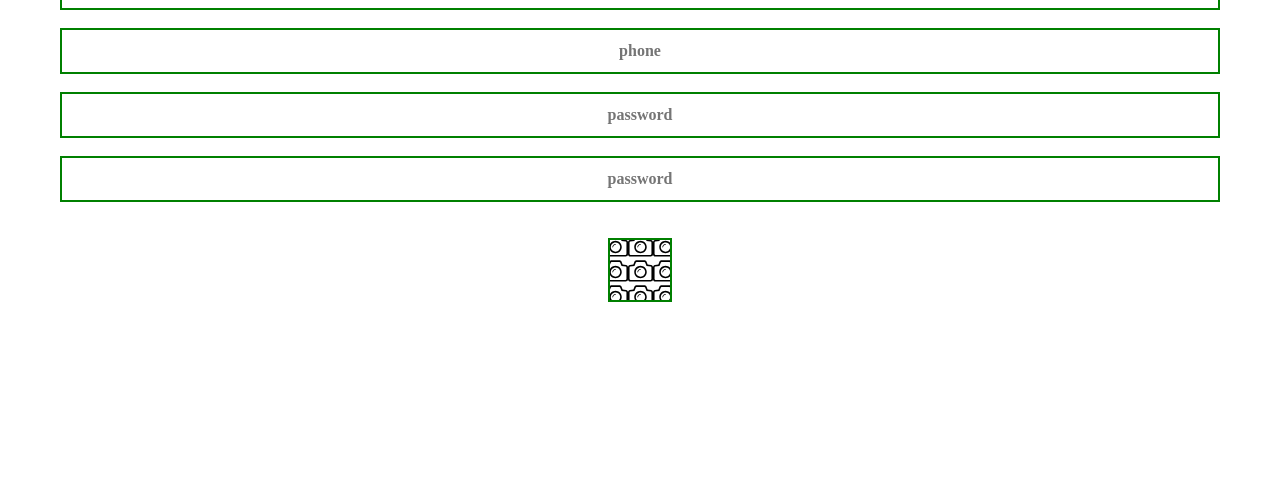
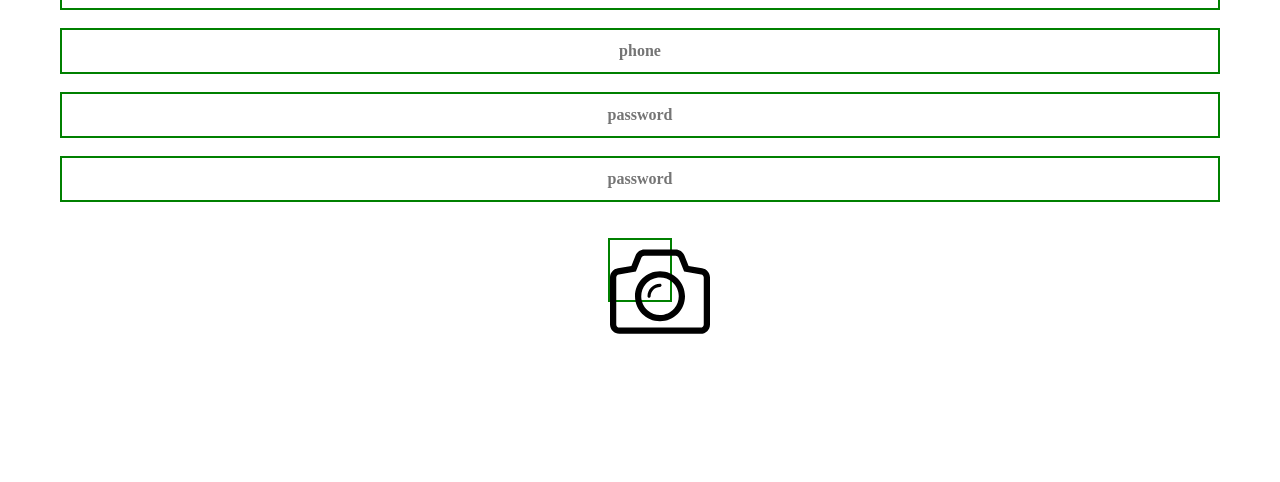
Before and after one commit to coolcatDev/monkey-me-heroku, a Flask app: page /registering in a window 1280 px wide. Shown: the part 800-1282 px from the top of the page. Run offline with Flask 2, Linux system fonts and the light colour scheme; parts of the project's set-up code (start-up, migrations or seed data) failed here and were passed over.

Commit message:
first commit

```diff
--- a/static/css/style.css
+++ b/static/css/style.css
@@ -40,10 +40,6 @@ video {
 	display: block;
 	left: 0;
 	bottom: 0;
-}
-
-#vidpause{
-	display:none;
 }
 
 #vidPauseVisable{
@@ -314,9 +310,6 @@ a {
 	display: block;
 	margin: 0 auto;
 	cursor: pointer;
-	background-image:url('static/images/cameraBlack.svg');
-	background-position: center;
-	background-size: 25px 25px;
 }
 
 #subButton2:hover{
--- a/templates/edit.html
+++ b/templates/edit.html
@@ -24,7 +24,9 @@
         <br>
         <input  type=password name=userPassB class=formin placeholder={{ user.userPass }}>
         <br><br>
-        <div id="subButton2"></div>
+        <div id="subButton2">
+            <img src="static/images/cameraBlack.svg" />
+        </div>
         <input id="fileBtnHide" type=file name=file>
         <br><br>
         <input  class="subButton" type=submit value=Save>
--- a/templates/register.html
+++ b/templates/register.html
@@ -23,7 +23,9 @@
         <br>
         <input  type=password name=passwordCheck class=formin placeholder=password>
         <br><br>
-        <div id="subButton2"></div>
+        <div id="subButton2">
+            <img src="static/images/cameraBlack.svg" />
+        </div>
         <input id="fileBtnHide" type=file name=file>
         <br><br>
         <input  class="subButton" type=submit value=Register>
```
